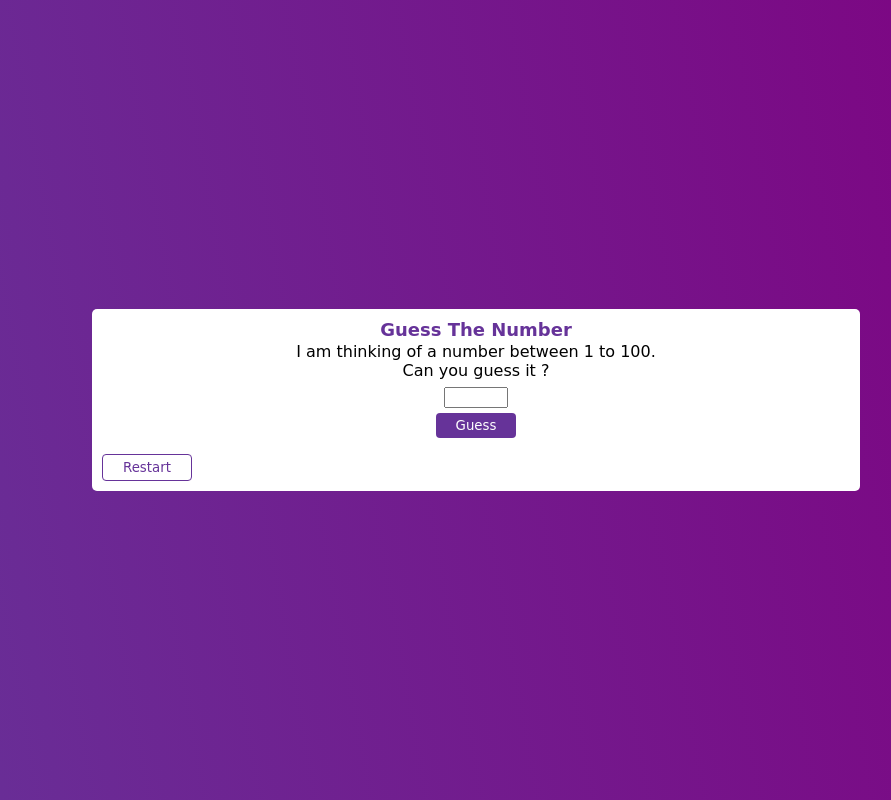
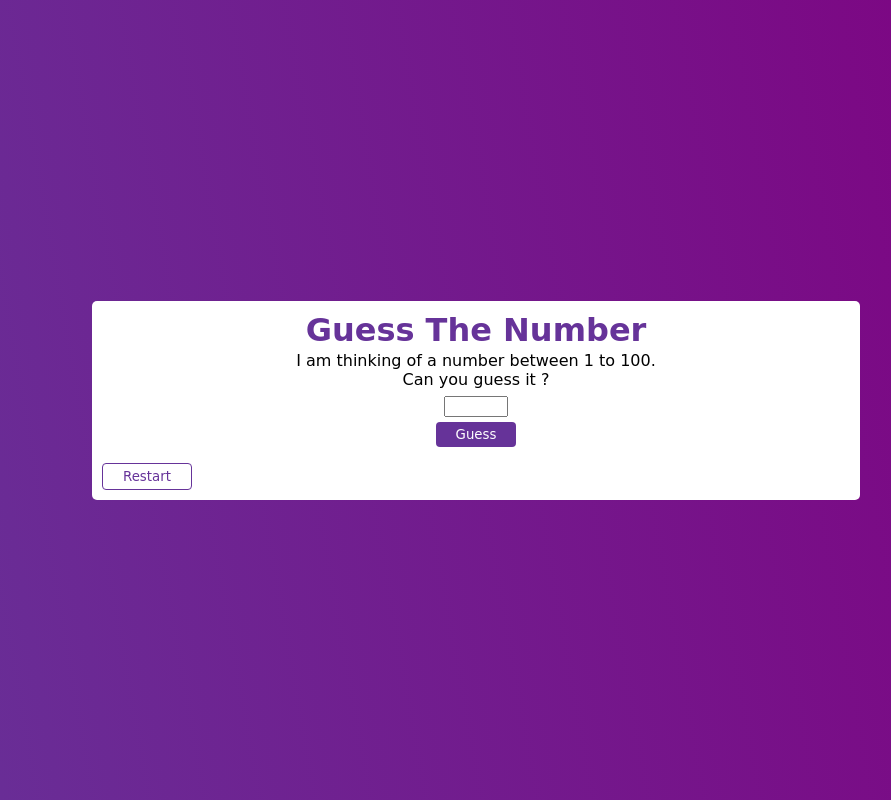
Before and after one commit to iamSuccessful72/iamSuccessful72.github.io, a plain HTML site: page index.html in a window 1280 px wide. Shown: the whole page, without its empty margins (164-1055 px from the left). Drawn offline with Linux system fonts and the light colour scheme.

Commit message:
Update style.css increased font size on heading

```diff
--- a/style.css
+++ b/style.css
@@ -43,8 +43,8 @@ main {
     font-family: cursive;
     padding: 10px;
 }
-.font-18px {
-    font-size: 18px;
+.font-20px {
+    font-size: 20px;
 }
 .high {
     color: red;
```
